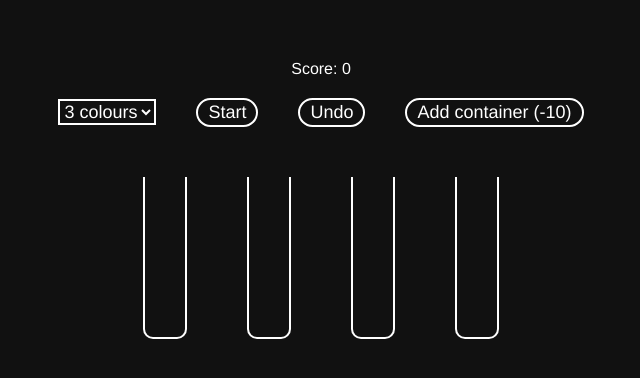
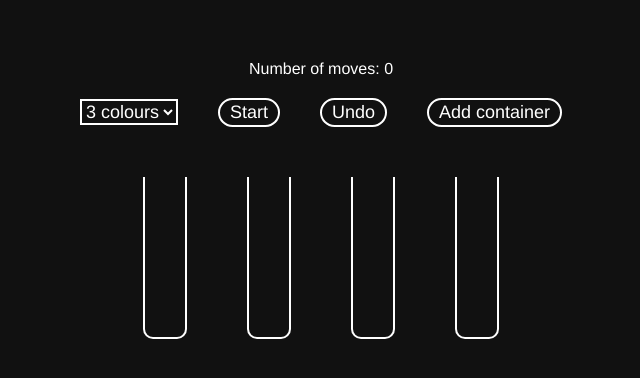
Before and after one commit to KateHoward10/colour-sort, a Vue app: page / in a window 1280 px wide. Shown: the top 378 px of the page, without its empty margins (319-959 px from the left). Built offline with nearby package versions, Linux system fonts and the light colour scheme.

Commit message:
Remove score, count undo as a move

```diff
--- a/src/App.vue
+++ b/src/App.vue
@@ -1,6 +1,6 @@
 <template>
   <div id="app">
-    <div>Score: {{ score }}</div>
+    <div>Number of moves: {{ moves.length }}</div>
     <select v-model="level">
       <option v-for="value in [3,4,5,6]" :key="value" :value="value">
         {{ value }} colours
@@ -8,7 +8,7 @@
     </select>
     <button @click="start">Start</button>
     <button :disabled="!moves.length" @click="undo">Undo</button>
-    <button :disabled="cannotAddContainer()" @click="addContainer">Add container (-10)</button>
+    <button :disabled="cannotAddContainer()" @click="addContainer">Add container</button>
     <div class="wrapper">
       <Container
         v-for="(contents, index) in containers"
@@ -34,7 +34,6 @@ export default {
       containers: [[],[],[],[]],
       selected: null,
       win: false,
-      score: +localStorage.getItem("score") || 0,
       hasAddedContainer: false,
       moves: []
     }
@@ -67,16 +66,11 @@ export default {
           this.moves.push({ from: this.selected, to: index });
         }
         this.selected = null;
-        if (this.hasWon()) {
-          this.win = true;
-          this.score += 50;
-          localStorage.setItem("score", this.score);
-        }
+        if (this.hasWon()) this.win = true;
       }
     },
     addContainer() {
       this.containers.push([]);
-      this.score -= 10;
       this.hasAddedContainer = true;
     },
     undo() {
@@ -84,7 +78,7 @@ export default {
       const ballToMove = this.containers[to].shift();
       this.containers[from] = [ballToMove, ...this.containers[from]];
       this.selected = null;
-      this.moves.pop();
+      this.moves.push({ from: to, to: from });
     },
     canMoveBall(index) {
       // If it's not the same container that the ball came from...
@@ -103,7 +97,7 @@ export default {
       });
     },
     cannotAddContainer() {
-      return this.hasAddedContainer || this.win || !this.containers.toString().replace(/,/g,'') || this.score < 10;
+      return this.hasAddedContainer || this.win || !this.containers.toString().replace(/,/g,'');
     }
   },
   components: {
```
